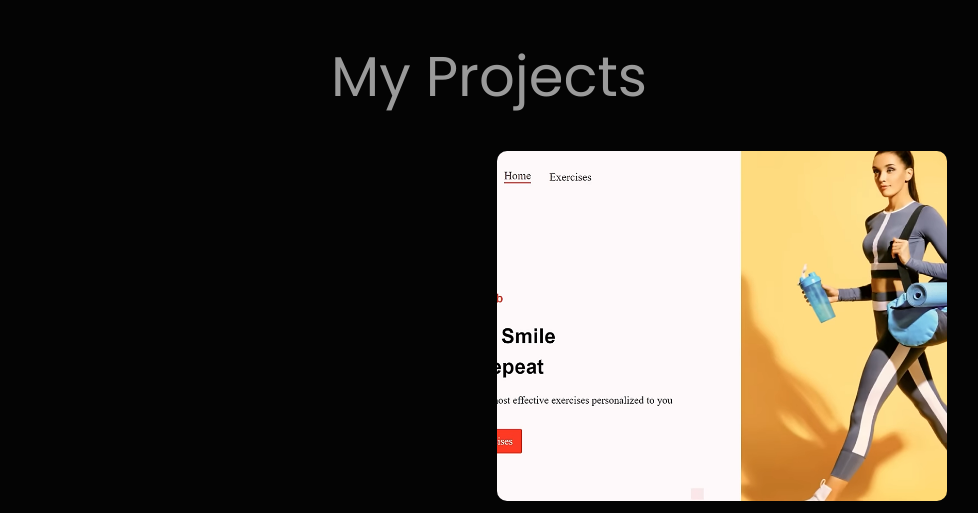
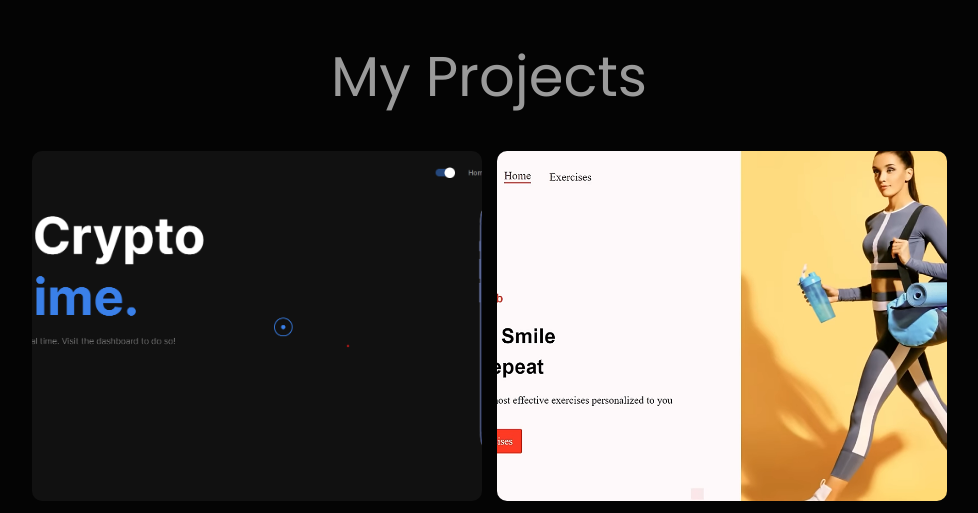
Before and after one commit to Azeemo/MyPortfolio, a plain HTML site: page index.html in a window 1280 px wide. Shown: the part 4496-5009 px from the top of the page, without its empty margins (151-1129 px from the left). Drawn offline with nearby package versions, Linux system fonts and the light colour scheme; grey boxes are pictures that could not be loaded.

Commit message:
Update style css with new image url

```diff
--- a/styles.css
+++ b/styles.css
@@ -1028,7 +1028,7 @@
   }
 } */
 .ProjectBox1{
-  background-image: url(crypto_hunter.png);
+  background-image: url(Crypto_Orbit.png);
   background-position: center;
   background-size: cover;
   background-repeat: no-repeat;
```
